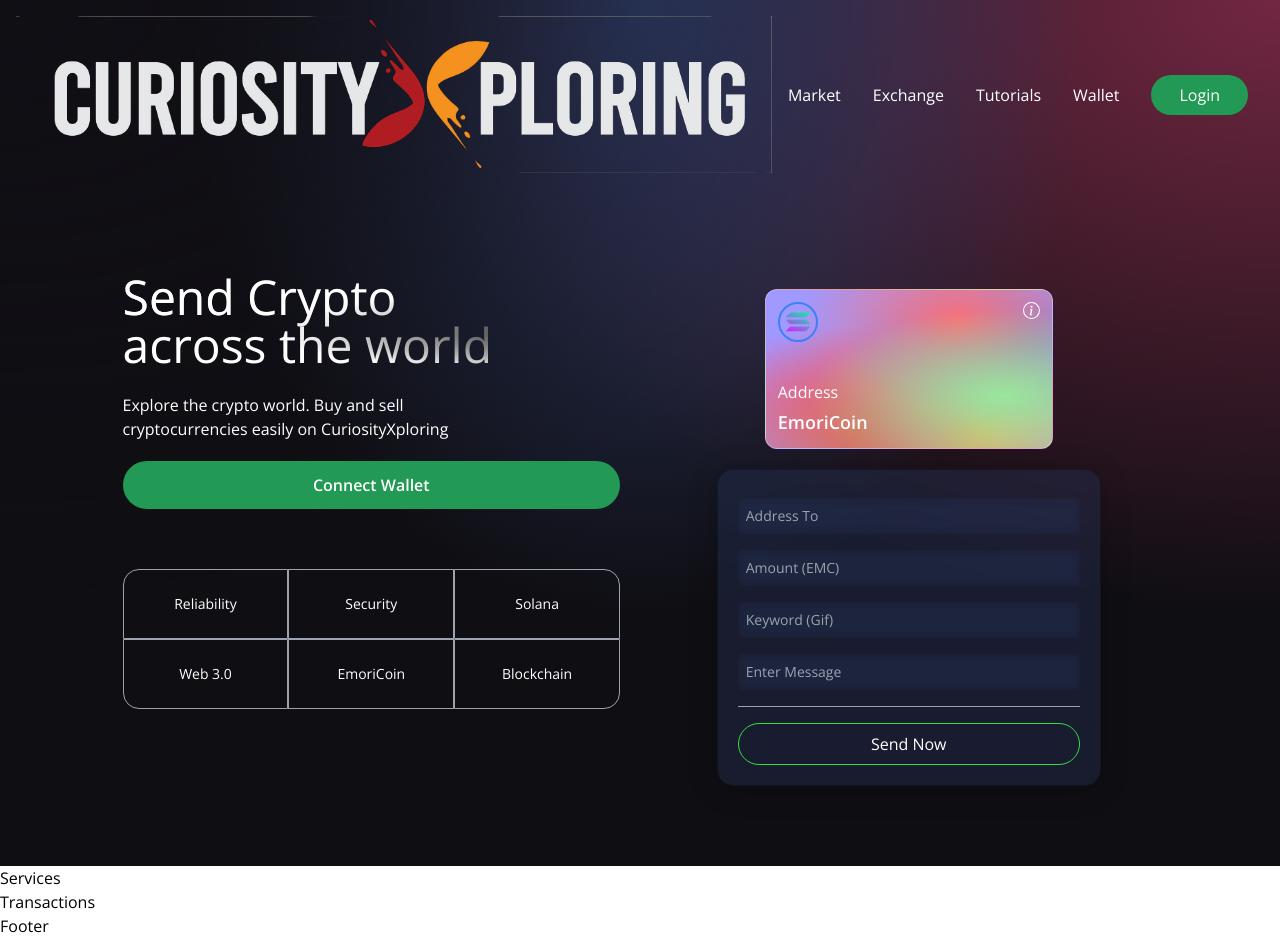
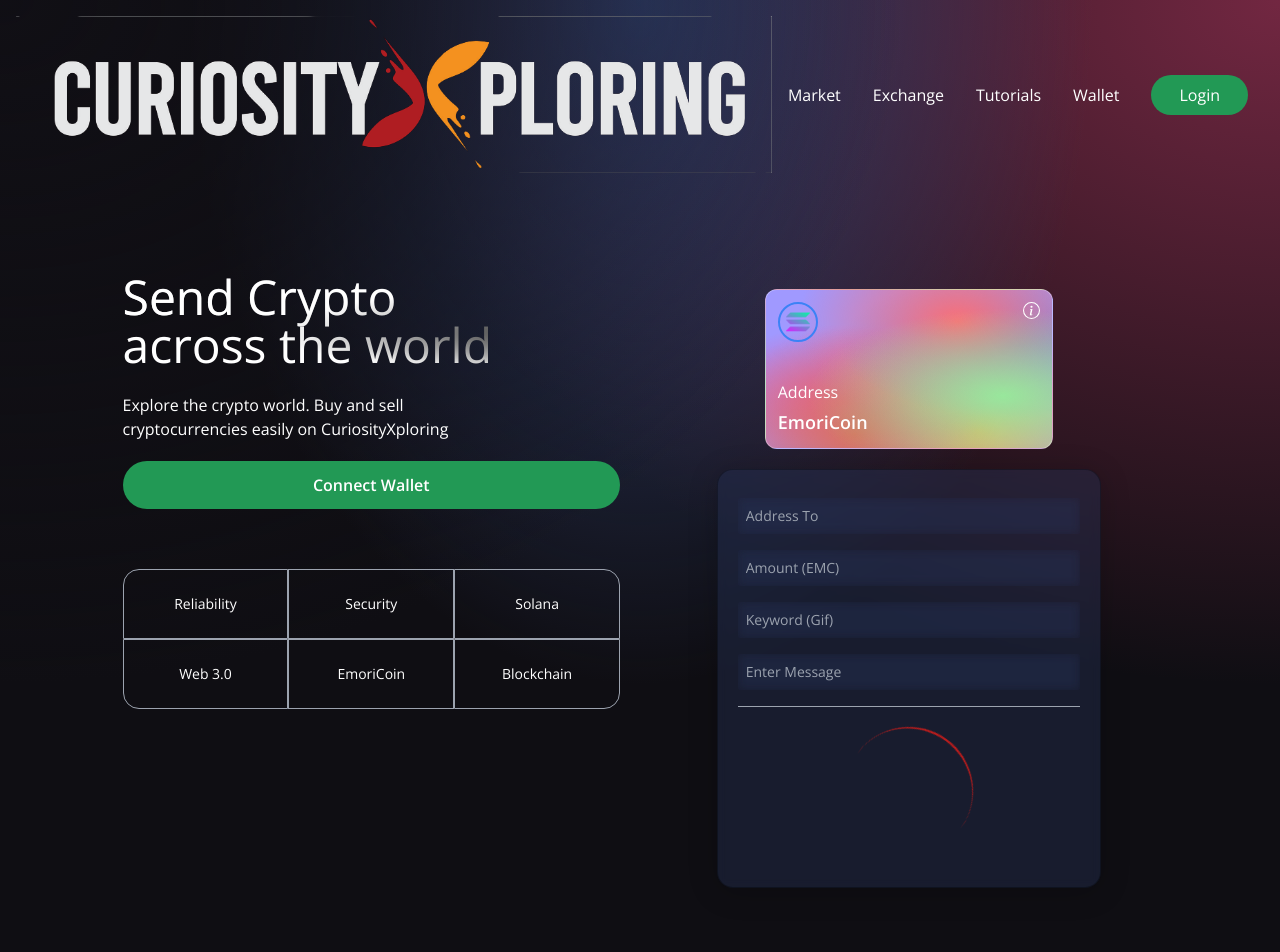
Before and after one commit to emorilebo/curious-crypto, a React (Vite) app in the folder client/: page / in a window 1280 px wide. Shown: the top 952 px of the page. Built offline with nearby package versions, Linux system fonts and the light colour scheme.

Commit message:
UPDATE Welcome with Loader

```diff
--- a/client/src/components/Loader.jsx
+++ b/client/src/components/Loader.jsx
@@ -1,5 +1,9 @@
 const Loader = () => {
-    return <h1>Loader</h1>;
-  };
+  return (
+    <div className="flex justify-center items-center py-3">
+      <div className="animate-spin rounded-full h-32 w-32 border-b-2 border-red-700" />
+    </div>
+  );
+};
 
-  export default Loader;
+export default Loader;
--- a/client/src/components/Welcome.jsx
+++ b/client/src/components/Welcome.jsx
@@ -94,7 +94,7 @@
               handleChange={() => {}}
             />
             <div className="h-[1px] w-full bg-gray-400 my-2" />
-            {false ? (
+            {true ? (
               <Loader />
             ) : (
               <button
```
